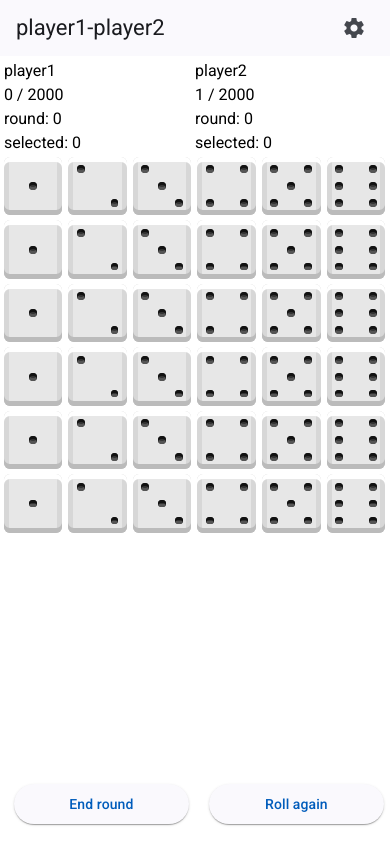
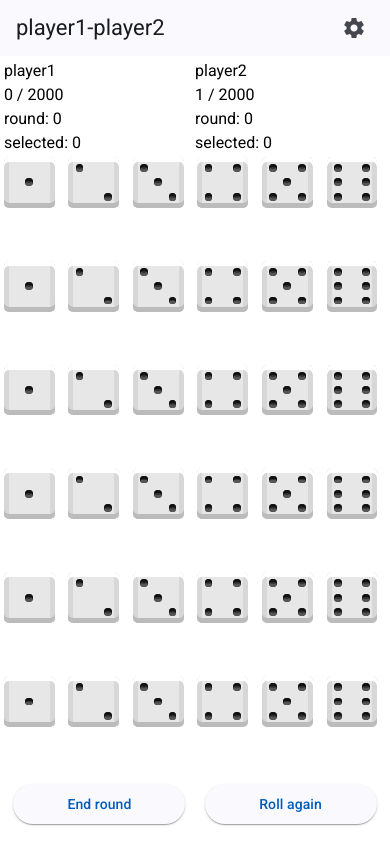
Before and after one commit to kamenitxan/Farkle-PWA, an Angular app: page / in a window 390 px wide. Built offline with nearby package versions, Linux system fonts and the light colour scheme.

Commit message:
Refactor styles for layout consistency and responsiveness across components

```diff
--- a/src/app/app.component.scss
+++ b/src/app/app.component.scss
@@ -0,0 +1,14 @@
+:host {
+  display: flex;
+  flex-direction: column;
+  height: 100%;
+  width: 100%;
+  overflow: hidden;
+}
+
+router-outlet + * {
+  flex: 1;
+  display: flex;
+  flex-direction: column;
+  overflow: hidden;
+}
--- a/src/app/pages/game/dice-board/dice-board.component.scss
+++ b/src/app/pages/game/dice-board/dice-board.component.scss
@@ -1,9 +1,16 @@
+:host {
+  display: flex;
+  flex: 1;
+  overflow: hidden;
+  width: 100%;
+}
+
 .parent {
   display: grid;
   grid-template-columns: repeat(6, 1fr);
   grid-template-rows: repeat(6, 1fr);
   grid-column-gap: 5px;
   grid-row-gap: 5px;
-
-  max-height: calc(100vh - 100px);
+  width: 100%;
+  height: 100%;
 }
--- a/src/app/pages/game/game.component.scss
+++ b/src/app/pages/game/game.component.scss
@@ -1,12 +1,19 @@
+:host {
+  display: flex;
+  flex-direction: column;
+  height: 100%;
+  width: 100%;
+  overflow: hidden;
+}
+
 #game {
+  display: flex;
+  flex-direction: column;
+  height: 100%;
+  width: 100%;
   padding-left: 1vw;
   padding-right: 1vw;
-}
-
-#controls {
-  width: 100%;
-  position: absolute;
-  bottom: 10px;
+  overflow: hidden;
 }
 
 #scoreboard-container {
@@ -15,4 +22,17 @@
   grid-template-rows: 1fr;
   grid-column-gap: 0px;
   grid-row-gap: 0px;
+  flex-shrink: 0;
 }
+
+app-dice-board {
+  flex: 1;
+  display: flex;
+  overflow: hidden;
+}
+
+#controls {
+  width: 100%;
+  flex-shrink: 0;
+  margin-bottom: 10px;
+}
--- a/src/app/pages/settings/settings.component.scss
+++ b/src/app/pages/settings/settings.component.scss
@@ -0,0 +1,7 @@
+:host {
+  display: flex;
+  flex-direction: column;
+  height: 100%;
+  width: 100%;
+  overflow: hidden;
+}
--- a/src/styles.scss
+++ b/src/styles.scss
@@ -1,12 +1,27 @@
 /* You can add global styles to this file, and also import other style files */
+
+* {
+  box-sizing: border-box;
+}
 
 html, body {
   height: 100%;
+  width: 100%;
+  margin: 0;
+  padding: 0;
+  overflow: hidden;
+  position: fixed;
 }
 
 body {
   margin: 0;
   font-family: Roboto, "Helvetica Neue", sans-serif;
-  box-sizing: border-box;
+}
+
+app-root {
+  display: flex;
+  flex-direction: column;
+  height: 100vh;
+  width: 100vw;
   overflow: hidden;
 }
```
